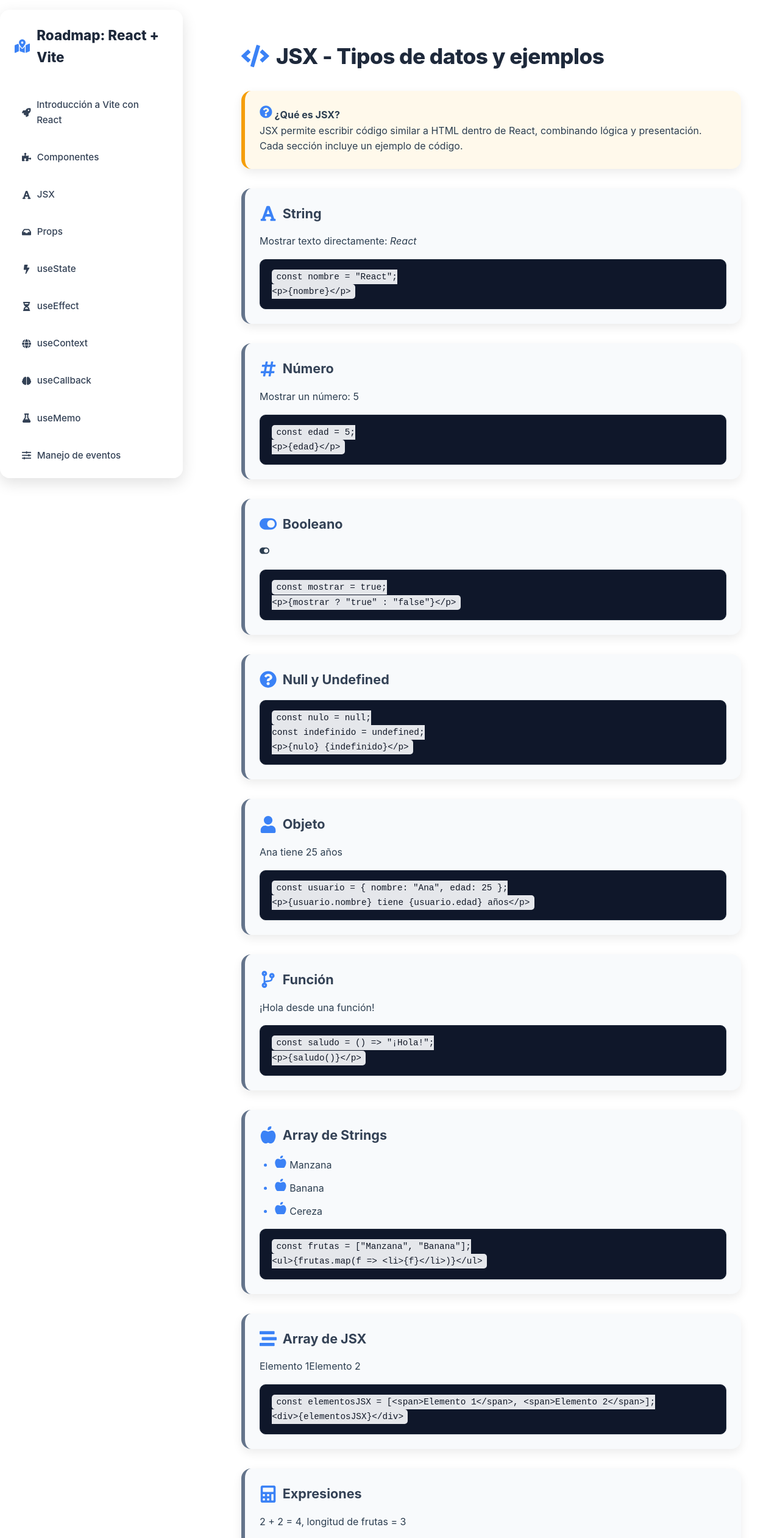
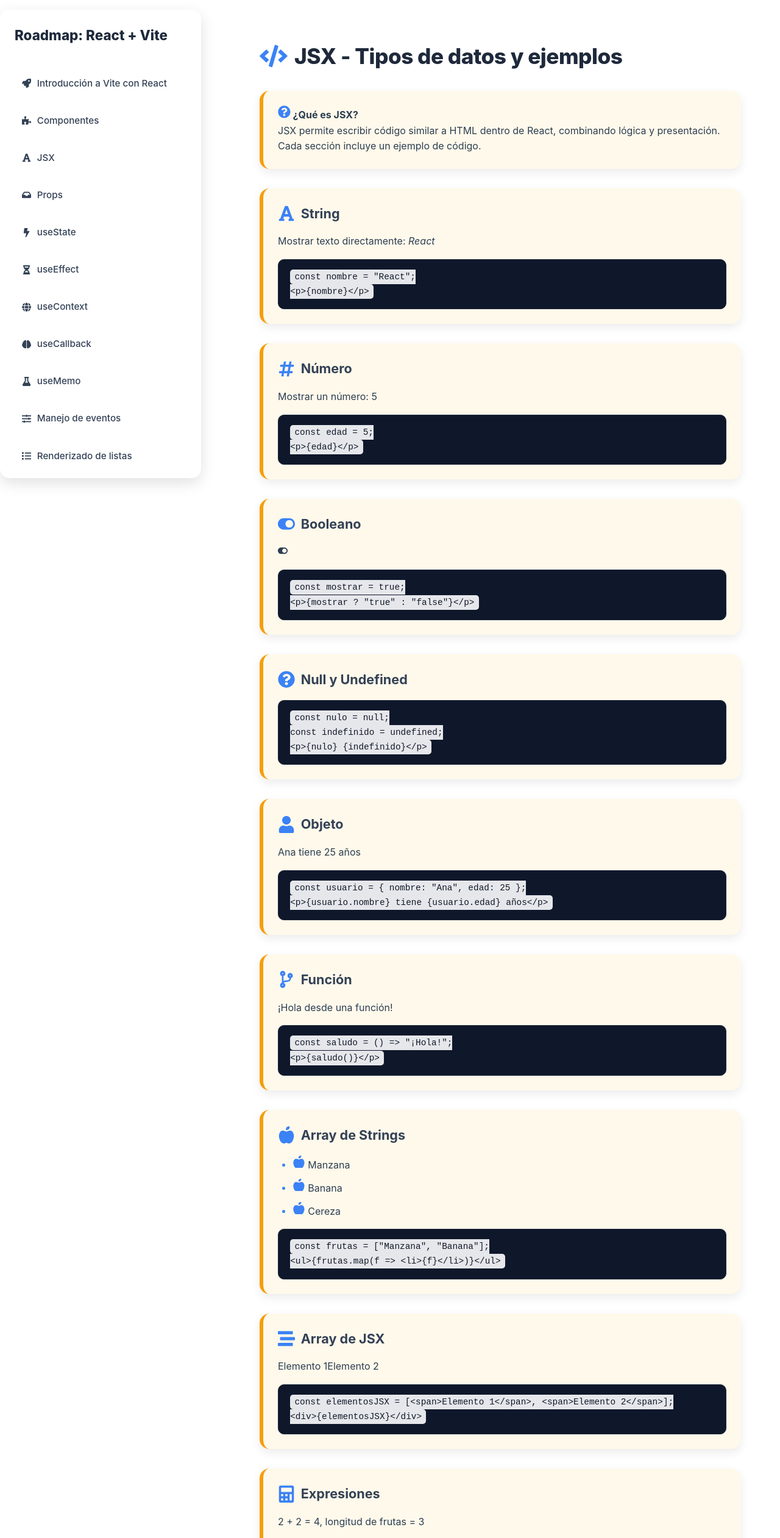
Before and after one commit to PabloGarciaJC/roadmap-vite-react, a React (Vite) app: page /jsx in a window 1280 px wide. Shown: the top 2522 px of the page at 61% size. Built offline with nearby package versions, Linux system fonts and the light colour scheme.

Commit message:
correcion de estilos para tarjetas

```diff
--- a/src/components/Componentes.jsx
+++ b/src/components/Componentes.jsx
@@ -2,10 +2,10 @@
 import React from "react";
 import { FaCode, FaBolt, FaCubes, FaPuzzlePiece } from "react-icons/fa";
 
-// 🔹 Componente hijo funcional 1
+// Componente hijo funcional 1
 function CardA() {
   return (
-    <div className="card card-neutral">
+    <div className="card card-warning">
       <h3 className="subtitle flex items-center gap-2">
         <FaCode className="icon" /> Componente Funcional A
       </h3>
@@ -20,7 +20,7 @@ function CardA() {
   );
 }
 
-// 🔹 Componente hijo funcional 2 con arrow function
+// Componente hijo funcional 2 con arrow function
 const CardB = () => (
   <div className="card card-warning">
     <h3 className="subtitle flex items-center gap-2">
@@ -34,11 +34,11 @@ const CardB = () => (
   </div>
 );
 
-// 🔹 Componente hijo de clase
+// Componente hijo de clase
 class CardC extends React.Component {
   render() {
     return (
-      <div className="card card-neutral">
+      <div className="card card-warning">
         <h3 className="subtitle flex items-center gap-2">
           <FaCubes className="icon" /> Componente de Clase C
         </h3>
@@ -54,7 +54,7 @@ class CardC extends React.Component {
   }
 }
 
-// 🔹 Componente principal
+// Componente principal
 export default function Componentes() {
   return (
     <div className="container">
--- a/src/components/Estado.jsx
+++ b/src/components/Estado.jsx
@@ -31,7 +31,7 @@ export default function TiposEstado() {
       </div>
 
       {/* Número */}
-      <div className="card-sub flex items-center gap-2">
+      <div className="card card-warning">
         <FaHashtag className="icon" /> <strong>Número:</strong> {contador}
         <button className="btn" onClick={() => setContador(contador + 1)}>
           <FaPlusCircle className="icon" /> +1
@@ -39,7 +39,7 @@ export default function TiposEstado() {
       </div>
 
       {/* String */}
-      <div className="card-sub flex items-center gap-2">
+      <div className="card card-warning">
         <strong>String:</strong>
         <input
           className="input"
@@ -49,7 +49,7 @@ export default function TiposEstado() {
       </div>
 
       {/* Booleano */}
-      <div className="card-sub flex items-center gap-2">
+      <div className="card card-warning">
         <strong>Booleano:</strong>
         {activo ? (
           <span className="flex items-center gap-1 text-green-600">
@@ -64,7 +64,7 @@ export default function TiposEstado() {
       </div>
 
       {/* Array */}
-      <div className="card-sub">
+      <div className="card card-warning">
         <strong>Array:</strong>
         <ul className="list-disc pl-5">
           {frutas.map((f, i) => <li key={i}><FaAppleAlt className="icon" /> {f}</li>)}
@@ -73,37 +73,37 @@ export default function TiposEstado() {
       </div>
 
       {/* Objeto */}
-      <div className="card-sub flex items-center gap-2">
+      <div className="card card-warning">
         <strong>Objeto:</strong> {usuario.nombre}, {usuario.edad} años
         <button className="btn" onClick={() => setUsuario({ ...usuario, edad: usuario.edad + 1 })}>Cumplir años</button>
       </div>
 
       {/* Null / Undefined */}
-      <div className="card-sub flex items-center gap-2">
+      <div className="card card-warning">
         <strong>Null / Undefined:</strong> {valor ? valor : "Sin valor"}
         <button className="btn" onClick={() => setValor("¡Ahora hay valor!")}>Agregar valor</button>
       </div>
 
       {/* Date */}
-      <div className="card-sub flex items-center gap-2">
+      <div className="card card-warning">
         <FaCalendarAlt className="icon" /> <strong>Fecha:</strong> {fecha.toLocaleTimeString()}
         <button className="btn" onClick={() => setFecha(new Date())}>Actualizar hora</button>
       </div>
 
       {/* Map */}
-      <div className="card-sub flex items-center gap-2">
+      <div className="card card-warning">
         <strong>Map:</strong> {JSON.stringify(Array.from(mapa.entries()))}
         <button className="btn" onClick={() => setMapa(new Map(mapa).set("c", 3))}>Agregar c=3</button>
       </div>
 
       {/* Set */}
-      <div className="card-sub flex items-center gap-2">
+      <div className="card card-warning">
         <strong>Set:</strong> {JSON.stringify(Array.from(conjunto))}
         <button className="btn" onClick={() => setConjunto(new Set(conjunto).add(4))}>Agregar 4</button>
       </div>
 
       {/* JSX */}
-      <div className="card-sub flex items-center gap-2">
+      <div className="card card-warning">
         <strong>JSX / Elemento React:</strong> {elemento}
         <button className="btn" onClick={() => setElemento(<span className="text-green-500">Nuevo JSX</span>)}>Cambiar JSX</button>
       </div>
--- a/src/components/JSX.jsx
+++ b/src/components/JSX.jsx
@@ -53,7 +53,7 @@ export default function JSX() {
       </div>
 
       {/* String */}
-      <div className="card card-neutral">
+      <div className="card card-warning">
         <h3 className="subtitle flex items-center gap-2">
           <FaFont className="icon" /> String
         </h3>
@@ -64,7 +64,7 @@ export default function JSX() {
       </div>
 
       {/* Número */}
-      <div className="card card-neutral">
+      <div className="card card-warning">
         <h3 className="subtitle flex items-center gap-2">
           <FaHashtag className="icon" /> Número
         </h3>
@@ -75,7 +75,7 @@ export default function JSX() {
       </div>
 
       {/* Booleano */}
-      <div className="card card-neutral">
+      <div className="card card-warning">
         <h3 className="subtitle flex items-center gap-2">
           <FaToggleOn className="icon" /> Booleano
         </h3>
@@ -86,7 +86,7 @@ export default function JSX() {
       </div>
 
       {/* Null y Undefined */}
-      <div className="card card-neutral">
+      <div className="card card-warning">
         <h3 className="subtitle flex items-center gap-2">
           <FaQuestionCircle className="icon" /> Null y Undefined
         </h3>
@@ -97,7 +97,7 @@ export default function JSX() {
       </div>
 
       {/* Objeto */}
-      <div className="card card-neutral">
+      <div className="card card-warning">
         <h3 className="subtitle flex items-center gap-2">
           <FaUser className="icon" /> Objeto
         </h3>
@@ -108,7 +108,7 @@ export default function JSX() {
       </div>
 
       {/* Función */}
-      <div className="card card-neutral">
+      <div className="card card-warning">
         <h3 className="subtitle flex items-center gap-2">
           <FaCodeBranch className="icon" /> Función
         </h3>
@@ -119,7 +119,7 @@ export default function JSX() {
       </div>
 
       {/* Array de strings */}
-      <div className="card card-neutral">
+      <div className="card card-warning">
         <h3 className="subtitle flex items-center gap-2">
           <FaAppleAlt className="icon" /> Array de Strings
         </h3>
@@ -134,7 +134,7 @@ export default function JSX() {
       </div>
 
       {/* Array de JSX */}
-      <div className="card card-neutral">
+      <div className="card card-warning">
         <h3 className="subtitle flex items-center gap-2">
           <FaStream className="icon" /> Array de JSX
         </h3>
@@ -145,7 +145,7 @@ export default function JSX() {
       </div>
 
       {/* Expresiones */}
-      <div className="card card-neutral">
+      <div className="card card-warning">
         <h3 className="subtitle flex items-center gap-2">
           <FaCalculator className="icon" /> Expresiones
         </h3>
@@ -156,7 +156,7 @@ export default function JSX() {
       </div>
 
       {/* Fragmentos */}
-      <div className="card card-neutral">
+      <div className="card card-warning">
         <h3 className="subtitle flex items-center gap-2">
           <FaClone className="icon" /> Fragmentos
         </h3>
@@ -170,7 +170,7 @@ export default function JSX() {
       </div>
 
       {/* HTML dentro de JSX */}
-      <div className="card card-neutral">
+      <div className="card card-warning">
         <h3 className="subtitle flex items-center gap-2">
           <FaHtml5 className="icon" /> HTML dentro de JSX
         </h3>
--- a/src/components/Sidebar.jsx
+++ b/src/components/Sidebar.jsx
@@ -30,7 +30,7 @@ export default function Sidebar({ isOpen, onClose }) {
 
       <div className={`sidebar ${isOpen ? "open" : ""}`}>
         <h2 className="sidebar-title">
-          <FaMapMarkedAlt className="icon" /> Roadmap: React + Vite
+          Roadmap: React + Vite
         </h2>
         <ul className="sidebar-links">
           {links.map((link) => (
--- a/src/index.css
+++ b/src/index.css
@@ -369,7 +369,7 @@ code {
 
 /* Sidebar para móviles */
 .sidebar {
-  width: 300px;
+  width: 330px;
   padding: 1.5rem;
   background: #fff;
   border-radius: 16px;
```
Also changed, not shown: 1 other file (tests, documents, lock files or other folders).
